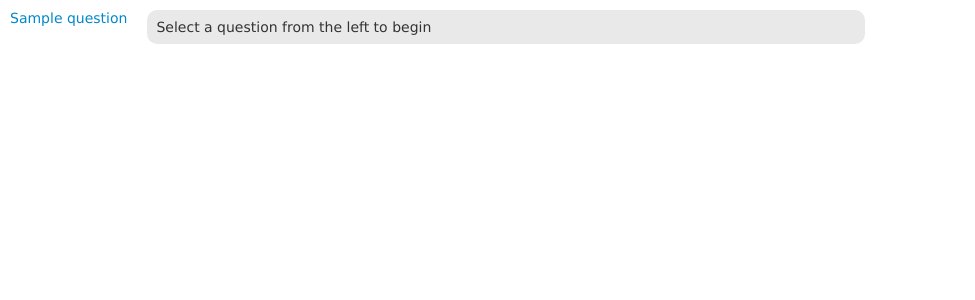
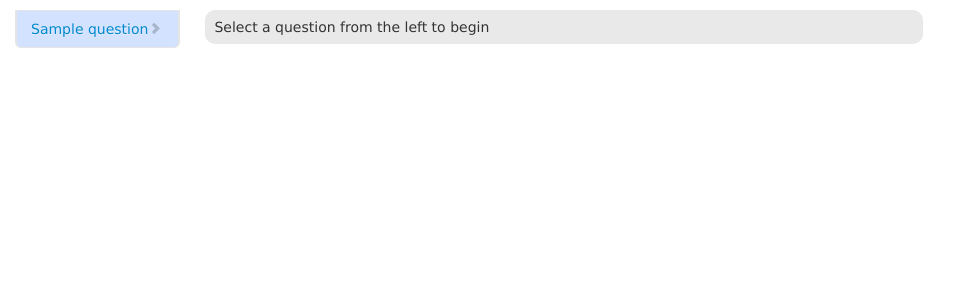
Before and after one commit to sharadmv/question-bank, a Node server app: page / in a window 1280 px wide. Shown: the part 102-402 px from the top of the page, without its empty margins (0-975 px from the left). Run offline with Node 20, Linux system fonts and the light colour scheme; tables that the repository leaves empty hold one stand-in row (values such as "Sample post"); some libraries are stand-ins or nearby versions.

Commit message:
added bootstrappiness

```diff
--- a/app.js
+++ b/app.js
@@ -57,7 +57,6 @@ var session = {
 app.get('/settings', function(req, res) {
   var sections = ['1', '2', '3'];
 
-  console.log(req.signedCookies);
   var user = dao.User.findOne({login : req.signedCookies.user.login}, function(err, result) {
     result = result || {
         login : req.signedCookies.user.login,
@@ -140,9 +139,7 @@ app.get('/api/question/:id', function(req, res) {
     if (results.save) {
         question.template = results.save.solution;
     }
-    console.log(results);
     if (results.submission) {
-        console.log(question);
         question.correct = results.submission.correct;
     }
     res.json({ data : question, elapsed : (new Date().getTime() - start)});
--- a/public/css/index.css
+++ b/public/css/index.css
@@ -3,9 +3,10 @@
     position: relative;
 }
 
-#questionList {
+#questionWrapper {
     float: left;
-    padding: 10px;
+    border-radius: 10px;
+    margin-top: 10px;
 }
 
 #currentQuestion {
@@ -30,3 +31,5 @@
 .CodeMirror {
     background-color: white;
 }
+#questionList {
+}
--- a/public/css/style.css
+++ b/public/css/style.css
@@ -69,3 +69,26 @@ div#nav-bar li {
     text-align: center;
     width: 100%;
 }
+
+.icon-nav{
+    float: right;
+    margin-top: 2px;
+    margin-right: -6px;
+    opacity: .25;
+}
+.side-nav > li:first-child > a {
+    border-radius: 6px 6px 0 0;
+}
+.side-nav > li:last-child > a {
+    border-radius: 0 0 6px 6px;
+}
+.side-nav > li > a {
+    display: block;
+    width: 190px \9;
+    margin: 0 0 -1px;
+    padding: 8px 14px;
+    border: 1px solid #e5e5e5;
+    border-left: 2px solid #e5e5e5;
+    border-right: 2px solid #e5e5e5;
+    background-color:#D2E2FF;
+}
--- a/public/js/index.js
+++ b/public/js/index.js
@@ -4,6 +4,7 @@
   var currentQuestion;
   var currentQuestionView;
   var loginBox;
+  var currentId;
 
   var CurrentQuestion = Backbone.Model.extend({
     url : function() {
@@ -60,7 +61,6 @@
       this.handlebar = Handlebars.compile(template);
       this.correct = null;
       this.model.bind('check', function(result) {
-        console.log(result)
         if (result) {
           $("#currentQuestion").css({"border-color": (result.correct?"green":"red")});
         } else {
@@ -103,6 +103,11 @@
     },
     question : function(id) {
       currentQuestion.update(id);
+      if (questionsView._views[id]) {
+        questionsView._views[id].select(true)
+        questionsView._views[currentId].select(false)
+      }
+      currentId = id;
     }
   });
 
--- a/public/js/questions.js
+++ b/public/js/questions.js
@@ -43,6 +43,10 @@ var UpdateView = Backbone.View.extend({
     this._empty = true;
     return this;
   },
+  select : function(id) {
+      console.log(this);
+    this._views[this.selected].select(true);
+  },
   update : function() {
     if (this._empty) {
       $(this.el).html("");
@@ -55,13 +59,13 @@ var UpdateView = Backbone.View.extend({
   },
   add : function(model) {
     var v = new this.View({ model : model });
-    this._views[model._id] = v;
+    this._views[model.get('_id')] = v;
     $(this.el).append(v.render().el);
     return this;
   },
   remove : function(model) {
     var v = new this.View({ model : model });
-    this._views[model._id].remove();
+    this._views[model.get('_id')].remove();
     delete this._views[model._id];
   },
   reset : function() {
@@ -72,18 +76,29 @@ var UpdateView = Backbone.View.extend({
   }
 });
 var QuestionView = Backbone.View.extend({
-  tagName : "div",
-  className : "question",
+  tagName : "li",
+  className : "",
   events : {
   },
   initialize : function() {
+    var template = "<a href='"+BASE_URL+"question/{{_id}}'>{{title}}<i class='icon-nav icon-chevron-right'></i></a></div>";
+    this.handlebar = Handlebars.compile(template);
+  },
+  select : function(selected) {
+    if (selected) {
+        this.$el.addClass('active');
+        this.$el.removeClass('inactive');
+    } else {
+        this.$el.addClass('inactive');
+        this.$el.removeClass('active');
+    }
   },
   render : function() {
     $(this.el).html(this.template(this.model.toJSON()));
     return this;
   },
   template : function(model) {
-    return "<a href='"+BASE_URL+"question/"+model._id+"'>"+model.title+"</a>";
+    return this.handlebar(model);
   }
 });
 var QuestionsView = UpdateView.extend({
--- a/routes/question.js
+++ b/routes/question.js
@@ -12,6 +12,7 @@ exports.check = function(req, res) {
         var code = solution+"\nprint("+question.tests.trim().split("\n").join(")\nprint(")+")";
         req.body.question = req.body._id;
         pytutor.run(code, function(result) {
+                console.log(code, result);
             if (result.stdout) {
                 var correct = result.stdout.trim() == question.solution.trim();
                 if (req.signedCookies.user && req.signedCookies.user.login) {
--- a/views/index.jade
+++ b/views/index.jade
@@ -5,6 +5,7 @@ block content
   script(src='/js/questions.js')
   script(src='/js/index.js')
   #contentWrapper
-    #questionList
+    #questionWrapper()
+      ul(id='questionList',class="nav nav-list side-nav")
     #currentQuestion
         | Select a question from the left to begin
```
Lines whose indentation alone changed are shown as unchanged.
